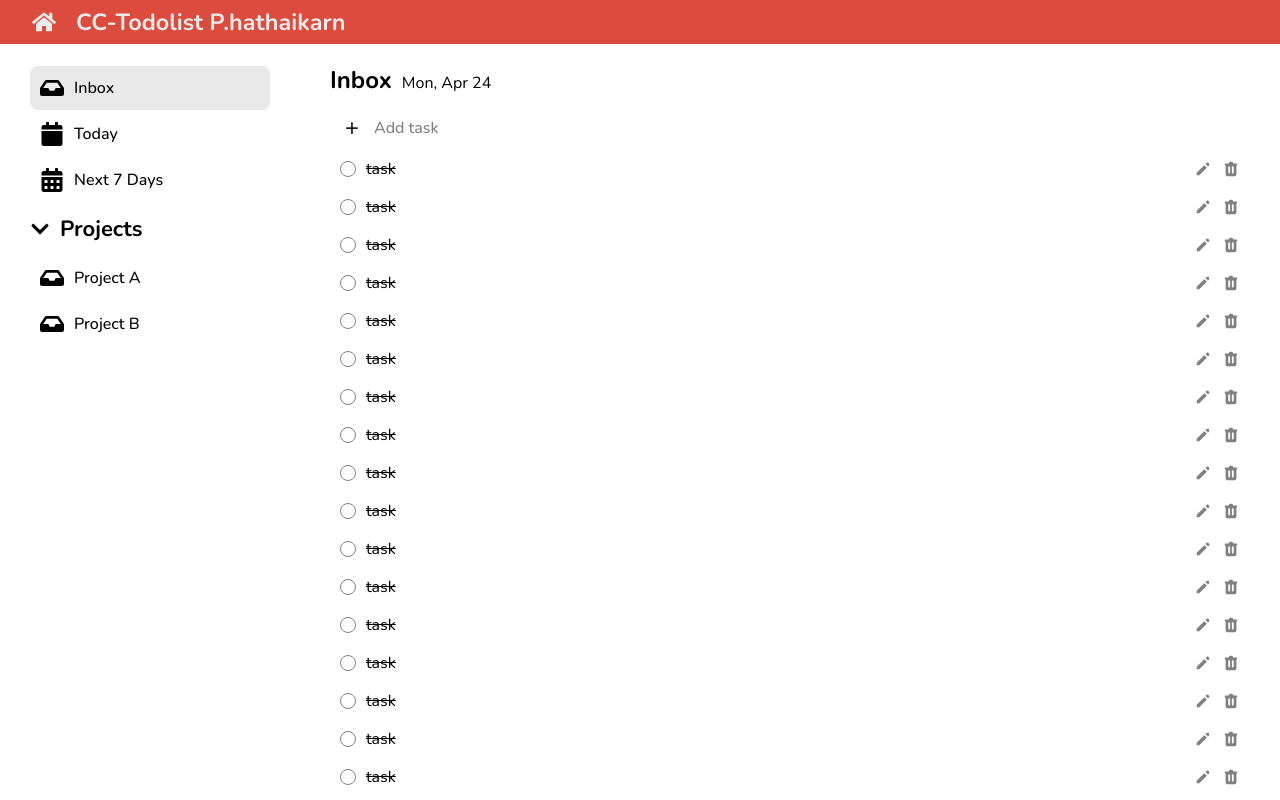
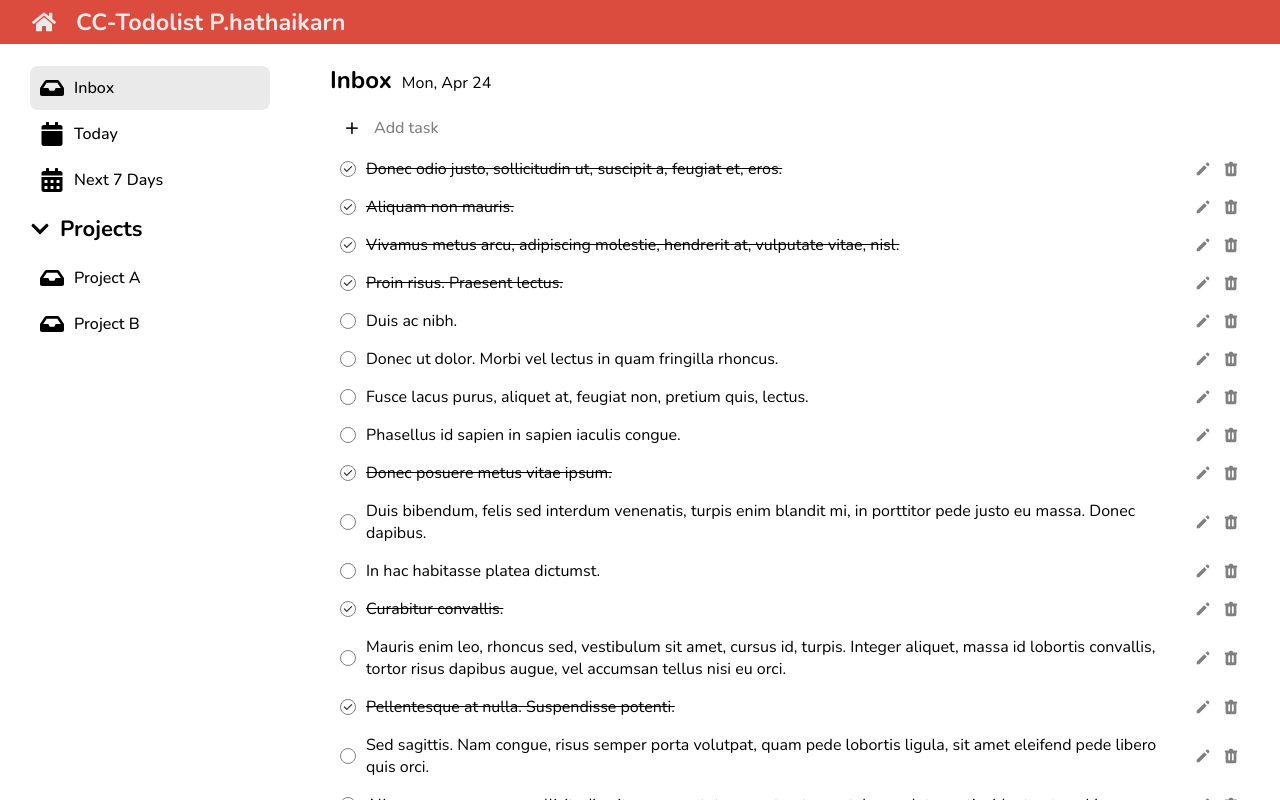
Before and after one commit to Prhathaikarn/React-Todolist, a React (Create React App) app: page / in a window 1280 px wide. Built offline with nearby package versions, Linux system fonts and the light colour scheme; the HTML template or start-up script is replaced by a standard one.

Commit message:
add DATA todos.json

```diff
--- a/src/App.jsx
+++ b/src/App.jsx
@@ -2,9 +2,9 @@ import './App.scss';
 import { Header } from './components/Header';
 import { Sidebar } from './components/Sidebar'
 import { TodoContent } from './components/Todo/TodoContent';
+
 function App() {
-  const mockTodo = Array.from({length:5},(el,idx) => idx+1)
-  console.log(mockTodo)
+
   return (
     <div className="container">
       {/* header */}
--- a/src/components/Todo/AddTodo.jsx
+++ b/src/components/Todo/AddTodo.jsx
@@ -17,7 +17,7 @@ export function AddTodo() {
           <h3>Add task</h3>
         </div>
       ) : (
-        <TodoForm onSetIsAddMode = {setIsAddMode} />
+        <TodoForm onSetIsShowForm={setIsAddMode} submitText="Add task" />
       )}
     </>
   );
--- a/src/components/Todo/TodoContent.jsx
+++ b/src/components/Todo/TodoContent.jsx
@@ -1,8 +1,13 @@
+import { useState } from 'react';
 import { AddTodo } from './AddTodo';
 import { TodoHeader } from './TodoHeader';
 import { TodoLists } from './TodoLists';
+import mockData from '../../data/todos.json'
 
 export function TodoContent() {
+
+  const [todos, setTodos] = useState(mockData)
+  console.log(todos)
 
   return (
     <main className="content">
@@ -13,7 +18,7 @@ export function TodoContent() {
       <AddTodo />
 
       {/* TodoList */}
-      <TodoLists />
+      <TodoLists  todos={todos}/>
 
     </main>
   );
--- a/src/components/Todo/TodoForm.jsx
+++ b/src/components/Todo/TodoForm.jsx
@@ -1,23 +1,35 @@
 import styles from './TodoForm.module.scss';
 import React, { useState } from 'react';
 
-export function TodoForm({onSetIsAddMode}) {
-  const [task, setTask] = useState('');
+export function TodoForm({ onSetIsShowForm, submitText, oldTask }) {
+  const [task, setTask] = useState(oldTask || '');
+  const [isError, setIsError] = useState(false);
 
   const handleSubmit = (e) => {
     e.preventDefault();
-    console.log('Submit');
-    onSetIsAddMode(false)
+    // console.log('Submit');
+
+    if (task.trim() === '') {
+      setIsError(true);
+      return;
+    }
+    onSetIsShowForm(false);
   };
+
   const handleClickCancel = (e) => {
-    console.log('Cancel');
-    onSetIsAddMode(false)
+    // console.log('Cancel');
+    // onSetIsAddMode?.(false);
+    // onSetIsEditMode?.(false);
+    onSetIsShowForm?.(false)
   };
 
   const handleChangeInput = (e) => {
     // console.log(e.target.value);
+    setIsError(false);
     setTask(e.target.value);
   };
+
+  // const handleToggle  =() => setIsError(!isError)
 
   return (
     <form className={styles.todo__form__container} onSubmit={handleSubmit}>
@@ -28,12 +40,12 @@ export function TodoForm({onSetIsAddMode}) {
         onChange={handleChangeInput}
       />
       <div className={styles.todo__form__footer}>
-        <p className={styles.todo__error}>Title is required</p>
+        {isError && <p className={styles.todo__error}>Task name is required</p>}
         <div className={styles.todo__form__buttons}>
           <button type="button" onClick={handleClickCancel}>
             Cancel
           </button>
-          <button type="submit">Add Task</button>
+          <button type="submit">{submitText}</button>
         </div>
       </div>
     </form>
--- a/src/components/Todo/TodoItem.jsx
+++ b/src/components/Todo/TodoItem.jsx
@@ -1,23 +1,56 @@
-import styles from './TodoItem.module.scss'
+import styles from './TodoItem.module.scss';
+import { useState } from 'react';
+import { TodoForm } from './TodoForm';
 import { HiCheck, HiPencil, HiTrash } from 'react-icons/hi';
 
-export function TodoItem () {
+export function TodoItem({todo}) {
 
-    return (
+  // Check === DONE === todo.status == true
+  const [isCheck, setIsCheck] = useState(todo.status);
+  const [isEdit, setIsEdit] = useState(false);
+
+  const handleToggleCheck = () => {
+    setIsCheck(!isCheck);
+  };
+
+  const handleOpenEditMode = () => {
+    setIsEdit(true);
+  };
+
+  const handleDeleteTodo = () => {};
+
+  let checkBoxStyle = isCheck
+    ? styles.checkbox__icon__done
+    : styles.checkbox__icon;
+  let taskStyle = isCheck ? styles.done : '';
+
+  return (
+    <>
+      {!isEdit ? (
         <li className={styles.todo__item__container}>
-        <div className={styles.checkbox__container}>
-            <HiCheck className={styles.checkbox__icon} />
-        </div>
-        <p className={styles.done}>{`task`}</p>
+          <div
+            className={styles.checkbox__container}
+            onClick={handleToggleCheck}
+          >
+            <HiCheck className={checkBoxStyle} />
+          </div>
+          <p className={taskStyle}>{todo.task}</p>
 
-        <div className={styles.edit__icon}>
+          <div className={styles.edit__icon} onClick={handleOpenEditMode}>
             <HiPencil />
-        </div>
+          </div>
 
-        <div className={styles.delete__icon}>
+          <div className={styles.delete__icon} onClick={handleDeleteTodo}>
             <HiTrash />
-        </div>
-    </li>
-
-    )
+          </div>
+        </li>
+      ) : (
+        <TodoForm
+          submitText="Edit Task"
+          onSetIsShowForm={setIsEdit}
+          oldTask="old-task-name"
+        />
+      )}
+    </>
+  );
 }
--- a/src/components/Todo/TodoItem.module.scss
+++ b/src/components/Todo/TodoItem.module.scss
@@ -29,7 +29,7 @@ $grey: rgb(234, 234, 234);
   width: 16px;
   display: block;
   border: 1px solid gray;
-  border-radius: 16px;
+  border-radius: 50%;
   text-align: center;
   line-height: 16px;
 }
@@ -43,12 +43,12 @@ $grey: rgb(234, 234, 234);
   font-size: 12px;
 }
 
-// effect ติ้กถูกตอน hover ที่ <li>
-.checkbox__container:hover {
-  .checkbox__icon {
-    display: inline;
-  }
-}
+// // effect ติ้กถูกตอน hover ที่ <li>
+// .checkbox__container:hover {
+//   .checkbox__icon {
+//     display: inline;
+//   }
+// }
 
 .edit__icon,
 .delete__icon {
--- a/src/components/Todo/TodoLists.jsx
+++ b/src/components/Todo/TodoLists.jsx
@@ -1,14 +1,13 @@
 
 import { TodoItem } from './TodoItem';
 
-export function TodoLists ()  {
-	const mockTodo = Array.from({ length: 50 }, (el, idx) => idx + 1);
+export function TodoLists ({todos})  {
 
 
 	return (
 		<ul>
-		{mockTodo.map((el) => (
-            <TodoItem key={el} />
+		{todos.map((todoObj) => (
+            <TodoItem key={todoObj.id}  todo={todoObj}/>
 		))}
 	</ul>
 	)
--- /dev/null
+++ b/src/data/todos.json
@@ -0,0 +1,151 @@
+[{
+    "id": 1,
+    "task": "Donec odio justo, sollicitudin ut, suscipit a, feugiat et, eros.",
+    "status": true,
+    "due_date": "2023-05-06"
+  }, {
+    "id": 2,
+    "task": "Aliquam non mauris.",
+    "status": true,
+    "due_date": "2023-05-01"
+  }, {
+    "id": 3,
+    "task": "Vivamus metus arcu, adipiscing molestie, hendrerit at, vulputate vitae, nisl.",
+    "status": true,
+    "due_date": "2023-04-29"
+  }, {
+    "id": 4,
+    "task": "Proin risus. Praesent lectus.",
+    "status": true,
+    "due_date": "2023-04-30"
+  }, {
+    "id": 5,
+    "task": "Duis ac nibh.",
+    "status": false,
+    "due_date": "2023-05-03"
+  }, {
+    "id": 6,
+    "task": "Donec ut dolor. Morbi vel lectus in quam fringilla rhoncus.",
+    "status": false,
+    "due_date": "2023-04-27"
+  }, {
+    "id": 7,
+    "task": "Fusce lacus purus, aliquet at, feugiat non, pretium quis, lectus.",
+    "status": false,
+    "due_date": "2023-04-27"
+  }, {
+    "id": 8,
+    "task": "Phasellus id sapien in sapien iaculis congue.",
+    "status": false,
+    "due_date": "2023-04-25"
+  }, {
+    "id": 9,
+    "task": "Donec posuere metus vitae ipsum.",
+    "status": true,
+    "due_date": "2023-04-28"
+  }, {
+    "id": 10,
+    "task": "Duis bibendum, felis sed interdum venenatis, turpis enim blandit mi, in porttitor pede justo eu massa. Donec dapibus.",
+    "status": false,
+    "due_date": "2023-05-01"
+  }, {
+    "id": 11,
+    "task": "In hac habitasse platea dictumst.",
+    "status": false,
+    "due_date": "2023-05-03"
+  }, {
+    "id": 12,
+    "task": "Curabitur convallis.",
+    "status": true,
+    "due_date": "2023-04-30"
+  }, {
+    "id": 13,
+    "task": "Mauris enim leo, rhoncus sed, vestibulum sit amet, cursus id, turpis. Integer aliquet, massa id lobortis convallis, tortor risus dapibus augue, vel accumsan tellus nisi eu orci.",
+    "status": false,
+    "due_date": "2023-05-08"
+  }, {
+    "id": 14,
+    "task": "Pellentesque at nulla. Suspendisse potenti.",
+    "status": true,
+    "due_date": "2023-04-27"
+  }, {
+    "id": 15,
+    "task": "Sed sagittis. Nam congue, risus semper porta volutpat, quam pede lobortis ligula, sit amet eleifend pede libero quis orci.",
+    "status": false,
+    "due_date": "2023-05-02"
+  }, {
+    "id": 16,
+    "task": "Aliquam augue quam, sollicitudin vitae, consectetuer eget, rutrum at, lorem. Integer tincidunt ante vel ipsum.",
+    "status": false,
+    "due_date": "2023-05-05"
+  }, {
+    "id": 17,
+    "task": "Nulla ac enim.",
+    "status": false,
+    "due_date": "2023-05-03"
+  }, {
+    "id": 18,
+    "task": "Cum sociis natoque penatibus et magnis dis parturient montes, nascetur ridiculus mus. Etiam vel augue.",
+    "status": false,
+    "due_date": "2023-04-26"
+  }, {
+    "id": 19,
+    "task": "Suspendisse ornare consequat lectus.",
+    "status": false,
+    "due_date": "2023-05-08"
+  }, {
+    "id": 20,
+    "task": "Nulla mollis molestie lorem. Quisque ut erat.",
+    "status": false,
+    "due_date": "2023-04-25"
+  }, {
+    "id": 21,
+    "task": "Aliquam augue quam, sollicitudin vitae, consectetuer eget, rutrum at, lorem.",
+    "status": false,
+    "due_date": "2023-04-25"
+  }, {
+    "id": 22,
+    "task": "Cras in purus eu magna vulputate luctus.",
+    "status": true,
+    "due_date": "2023-04-28"
+  }, {
+    "id": 23,
+    "task": "Vestibulum ac est lacinia nisi venenatis tristique. Fusce congue, diam id ornare imperdiet, sapien urna pretium nisl, ut volutpat sapien arcu sed augue.",
+    "status": true,
+    "due_date": "2023-05-06"
+  }, {
+    "id": 24,
+    "task": "Vestibulum ante ipsum primis in faucibus orci luctus et ultrices posuere cubilia Curae; Nulla dapibus dolor vel est.",
+    "status": false,
+    "due_date": "2023-05-05"
+  }, {
+    "id": 25,
+    "task": "Nam nulla. Integer pede justo, lacinia eget, tincidunt eget, tempus vel, pede.",
+    "status": true,
+    "due_date": "2023-05-02"
+  }, {
+    "id": 26,
+    "task": "In quis justo. Maecenas rhoncus aliquam lacus.",
+    "status": false,
+    "due_date": "2023-05-06"
+  }, {
+    "id": 27,
+    "task": "Curabitur gravida nisi at nibh. In hac habitasse platea dictumst.",
+    "status": true,
+    "due_date": "2023-05-06"
+  }, {
+    "id": 28,
+    "task": "Vestibulum sed magna at nunc commodo placerat.",
+    "status": true,
+    "due_date": "2023-04-26"
+  }, {
+    "id": 29,
+    "task": "Duis mattis egestas metus. Aenean fermentum.",
+    "status": true,
+    "due_date": "2023-05-06"
+  }, {
+    "id": 30,
+    "task": "Phasellus id sapien in sapien iaculis congue.",
+    "status": true,
+    "due_date": "2023-04-26"
+  }]
```
